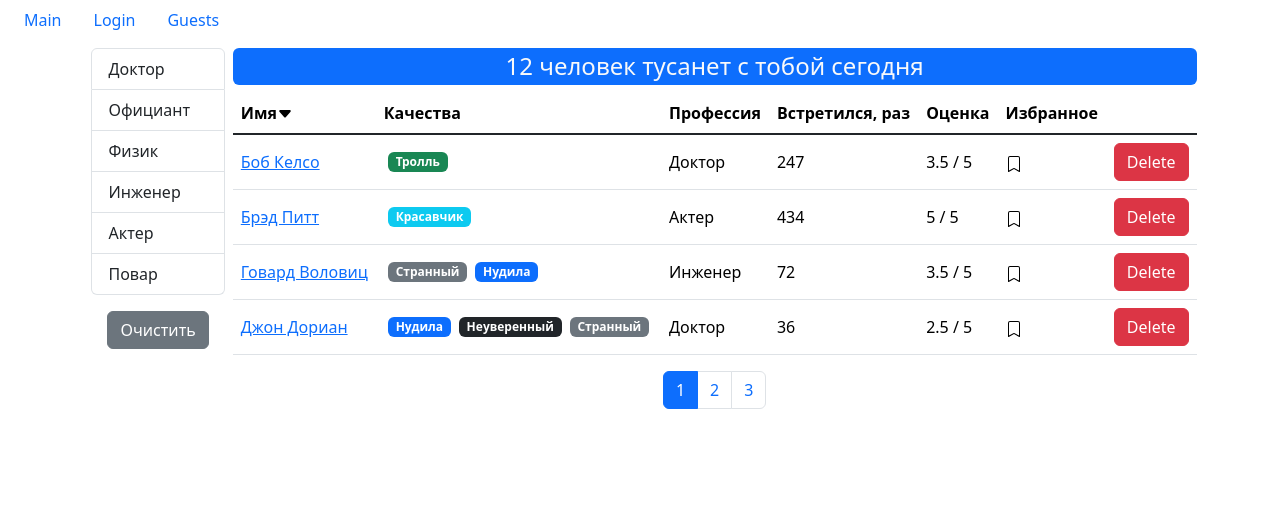
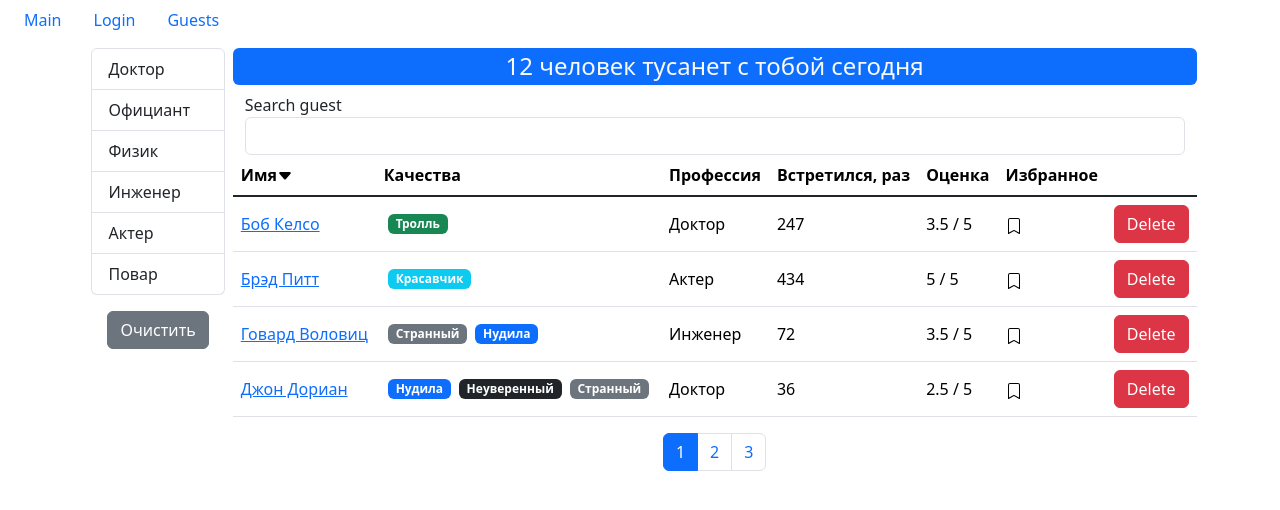
Before and after one commit to ivan-kramarenko/Course-Project, a React (Create React App) app: page /guests in a window 1280 px wide. Shown: the top 510 px of the page. Built offline with nearby package versions, Linux system fonts and the light colour scheme.

Commit message:
input (no logic)

```diff
--- a/src/components/Guests.tsx
+++ b/src/components/Guests.tsx
@@ -7,6 +7,7 @@ import Pagination from './Pagination'
 import api from '../api/index'
 import HeaderGuests from './HeaderGuests'
 import GuestsTable from './GuestsTable'
+import SearchField from './SearchField'
 
 const Guests = (): ReactElement => {
   const [guests, setGuests] = useState<IGuest[]>([])
@@ -92,6 +93,11 @@ const Guests = (): ReactElement => {
           </div>{' '}
           <div className="d-flex flex-column">
             <HeaderGuests countOfGuests={count} />
+            <div className="container">
+              <div className="row">
+                <SearchField />
+              </div>
+            </div>
             {count > 0 && (
               <GuestsTable
                 guests={guestsCrop}
--- /dev/null
+++ b/src/components/SearchField.tsx
@@ -0,0 +1,25 @@
+import React, { ReactElement, useState } from 'react'
+
+// interface SearchFieldProps {}
+
+const SearchField = (): // {}: SearchFieldProps
+ReactElement => {
+  const [value, setValue] = useState('')
+  const handleChange = ({ target }: { target: any }): void => {
+    setValue(target.value)
+  }
+  return (
+    <label htmlFor="search">
+      Search guest
+      <input
+        id="search"
+        name="search"
+        value={value}
+        onChange={(e) => handleChange(e)}
+        className="form-control"
+      />
+    </label>
+  )
+}
+
+export default SearchField
```
